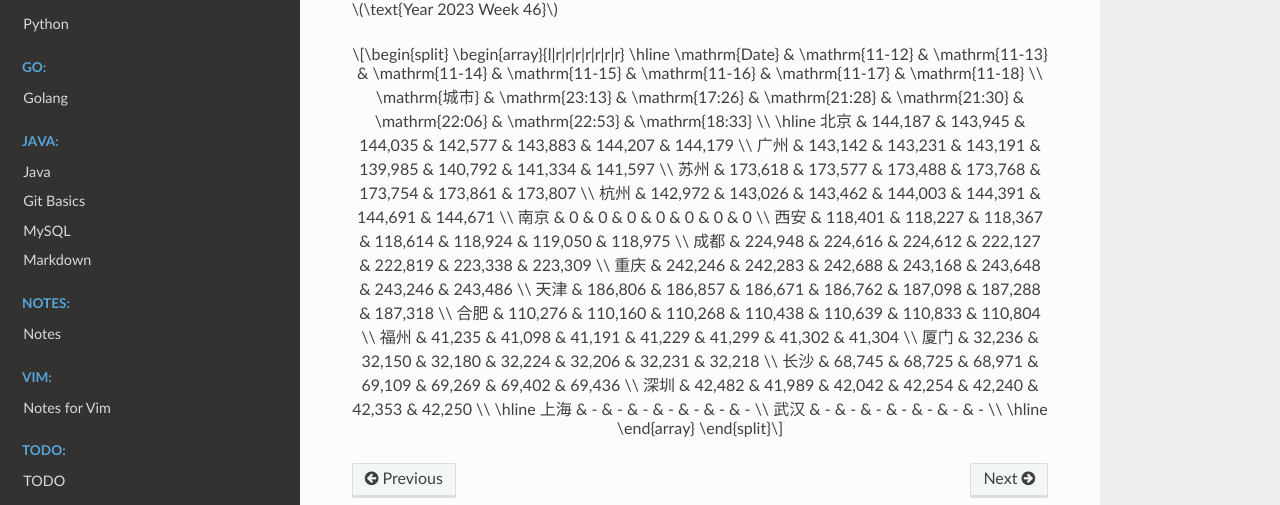
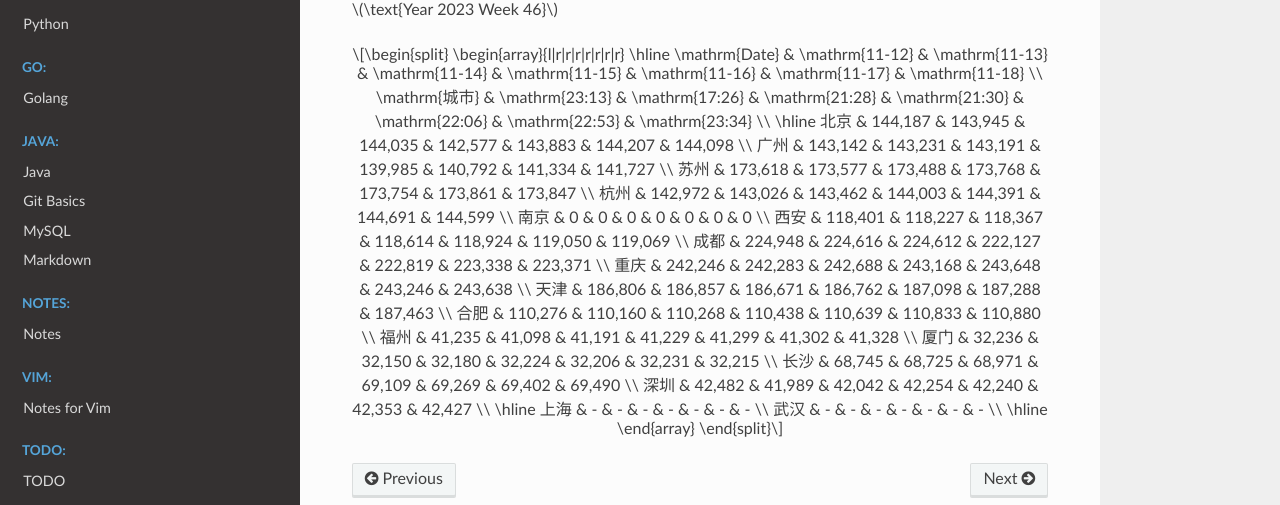
Before and after one commit to Pyrad/pyradnotes, a Sphinx documentation site: the page built from source/RealEstate/resalenumbers2023.md, in a window 1280 px wide and 900 px high, scrolled down 18207 px. Shown: the part 272-777 px from the top of the window. Built offline with Sphinx 7.4.7 and the Read the Docs theme 2.0.0, drawn with Linux system fonts in a browser that asks for light colours; a script that is not in the unit is left out.

Commit message:
Realestate Update resale numbers 2023-11-18 23:34

```diff
--- a/source/RealEstate/resalenumbers2023.md
+++ b/source/RealEstate/resalenumbers2023.md
@@ -1186,22 +1186,22 @@
 \begin{array}{l|r|r|r|r|r|r|r}
 \hline
 \mathrm{Date} & \mathrm{11-12} & \mathrm{11-13} & \mathrm{11-14} & \mathrm{11-15} & \mathrm{11-16} & \mathrm{11-17} & \mathrm{11-18} \\
-\mathrm{城市} & \mathrm{23:13} & \mathrm{17:26} & \mathrm{21:28} & \mathrm{21:30} & \mathrm{22:06} & \mathrm{22:53} & \mathrm{18:33} \\
+\mathrm{城市} & \mathrm{23:13} & \mathrm{17:26} & \mathrm{21:28} & \mathrm{21:30} & \mathrm{22:06} & \mathrm{22:53} & \mathrm{23:34} \\
 \hline
-北京 & 144,187 & 143,945 & 144,035 & 142,577 & 143,883 & 144,207 & 144,179 \\
-广州 & 143,142 & 143,231 & 143,191 & 139,985 & 140,792 & 141,334 & 141,597 \\
-苏州 & 173,618 & 173,577 & 173,488 & 173,768 & 173,754 & 173,861 & 173,807 \\
-杭州 & 142,972 & 143,026 & 143,462 & 144,003 & 144,391 & 144,691 & 144,671 \\
+北京 & 144,187 & 143,945 & 144,035 & 142,577 & 143,883 & 144,207 & 144,098 \\
+广州 & 143,142 & 143,231 & 143,191 & 139,985 & 140,792 & 141,334 & 141,727 \\
+苏州 & 173,618 & 173,577 & 173,488 & 173,768 & 173,754 & 173,861 & 173,847 \\
+杭州 & 142,972 & 143,026 & 143,462 & 144,003 & 144,391 & 144,691 & 144,599 \\
 南京 & 0 & 0 & 0 & 0 & 0 & 0 & 0 \\
-西安 & 118,401 & 118,227 & 118,367 & 118,614 & 118,924 & 119,050 & 118,975 \\
-成都 & 224,948 & 224,616 & 224,612 & 222,127 & 222,819 & 223,338 & 223,309 \\
-重庆 & 242,246 & 242,283 & 242,688 & 243,168 & 243,648 & 243,246 & 243,486 \\
-天津 & 186,806 & 186,857 & 186,671 & 186,762 & 187,098 & 187,288 & 187,318 \\
-合肥 & 110,276 & 110,160 & 110,268 & 110,438 & 110,639 & 110,833 & 110,804 \\
-福州 & 41,235 & 41,098 & 41,191 & 41,229 & 41,299 & 41,302 & 41,304 \\
-厦门 & 32,236 & 32,150 & 32,180 & 32,224 & 32,206 & 32,231 & 32,218 \\
-长沙 & 68,745 & 68,725 & 68,971 & 69,109 & 69,269 & 69,402 & 69,436 \\
-深圳 & 42,482 & 41,989 & 42,042 & 42,254 & 42,240 & 42,353 & 42,250 \\
+西安 & 118,401 & 118,227 & 118,367 & 118,614 & 118,924 & 119,050 & 119,069 \\
+成都 & 224,948 & 224,616 & 224,612 & 222,127 & 222,819 & 223,338 & 223,371 \\
+重庆 & 242,246 & 242,283 & 242,688 & 243,168 & 243,648 & 243,246 & 243,638 \\
+天津 & 186,806 & 186,857 & 186,671 & 186,762 & 187,098 & 187,288 & 187,463 \\
+合肥 & 110,276 & 110,160 & 110,268 & 110,438 & 110,639 & 110,833 & 110,880 \\
+福州 & 41,235 & 41,098 & 41,191 & 41,229 & 41,299 & 41,302 & 41,328 \\
+厦门 & 32,236 & 32,150 & 32,180 & 32,224 & 32,206 & 32,231 & 32,215 \\
+长沙 & 68,745 & 68,725 & 68,971 & 69,109 & 69,269 & 69,402 & 69,490 \\
+深圳 & 42,482 & 41,989 & 42,042 & 42,254 & 42,240 & 42,353 & 42,427 \\
 \hline
 上海 & - & - & - & - & - & - & - \\
 武汉 & - & - & - & - & - & - & - \\
```
Also changed, not shown: 1 other file.
